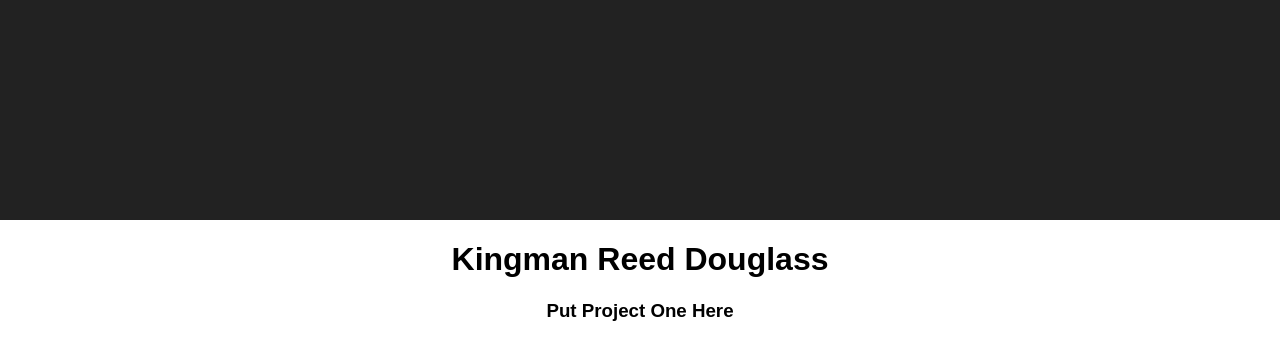
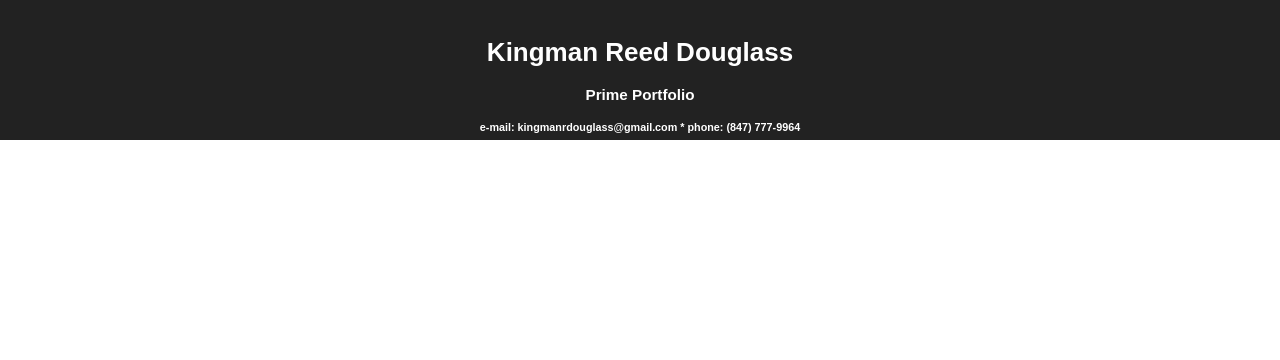
Before and after one commit to KingmanDouglass/sagas-portfolio-kingman, a React (Create React App) app: page /#/ in a window 1280 px wide. Shown: the top 360 px of the page. Built offline with nearby package versions, Linux system fonts and the light colour scheme.

Commit message:
added minor styling and moved some things around

```diff
--- a/src/components/App/App.css
+++ b/src/components/App/App.css
@@ -5,7 +5,25 @@
 
 .App-header {
   background-color: #222;
-  height: 70px;
+  height: 100px;
   padding: 20px;
   color: white;
+  font-size: small;
 }
+
+.description {
+  font-size: medium;
+}
+
+.tag {
+  font-size: small;
+}
+
+.name {
+  font-size: xx-large;
+}
+
+.mainDiv {
+  text-align: center;
+  background-image: url(binary.png);
+}
--- a/src/components/Header/Header.js
+++ b/src/components/Header/Header.js
@@ -6,6 +6,9 @@ class Header extends Component {
         return (
         <div className="App">
         <header className="App-header">
+        <h1>Kingman Reed Douglass</h1>
+        <h3>Prime Portfolio</h3>
+        <h5>e-mail: kingmanrdouglass@gmail.com * phone: (847) 777-9964</h5>
         </header>
         </div>
         )
--- a/src/components/Home/Home.js
+++ b/src/components/Home/Home.js
@@ -7,7 +7,7 @@ class Home extends Component {
 
     render() {
         return (
-            <div className="App">
+            <div className="mainDiv">
             <Header/>
             <ProjectList/>
             </div>
--- a/src/components/ProjectList/ProjectList.js
+++ b/src/components/ProjectList/ProjectList.js
@@ -5,6 +5,7 @@ import { FormHelperText } from '@material-ui/core';
 import Card from '@material-ui/core/Card';
 import CardContent from '@material-ui/core/CardContent';
 import Header from '../Header/Header'
+import { lightGreen } from '@material-ui/core/colors';
 
 
 const styles = {
@@ -16,6 +17,7 @@ const styles = {
     margin: 10,
     padding: 10,
     display: "inline-block",
+    backgroundColor: 'lightGrey'
 
   },
   cardDiv: {
@@ -45,21 +47,17 @@ componentDidMount() {
     render() {
         const { classes } = this.props;
         return (
-            <div>
-            <Header/>
-              <h1>Kingman Reed Douglass</h1>
-              <h3>Put Project One Here</h3>
+            <div className="mainDiv">
               {this.props.reduxState.projects.map(project => (
-                  <Card className={classes.card}>
+                <Card className={classes.card}>
                   <p>{project.id}</p>
                   <img className={classes.cardDiv} height='200' width='200'src={project.thumbnail} alt={project.name} />
                   <div className={classes.cardDiv}>
-                  <p>{project.name}</p>
-                    <p>{project.tag_id}</p>
-                    <p>{project.description}</p>
-                    <a href={project.github} >GitHub</a>
-                    <a href={project.website}>Website</a>
-                  </div>
+                  <p className="name">{project.name} <span className="tag">{project.tag_id}</span></p>
+                  <p className="description">{project.description}</p>
+                  <a className="link" href={project.github} >GitHub</a>
+                  <a className="link" href={project.website}>Website</a>
+              </div>
                 </Card>
               ))}
             </div>
```
Also changed, not shown: src/components/App/binary.png (added).
